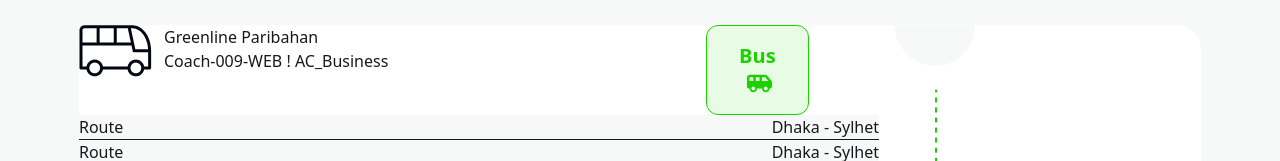
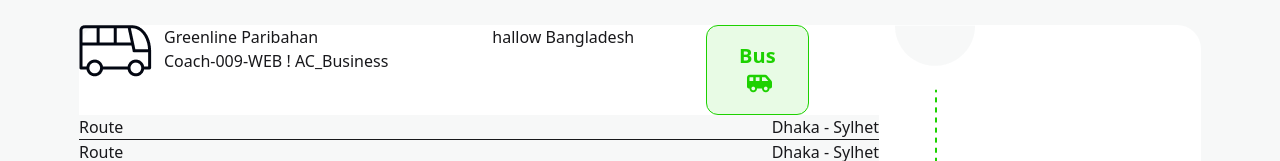
Before and after one commit to Newajdev/smarticketing, a plain HTML site: page index.html in a window 1280 px wide. Shown: the part 1879-2040 px from the top of the page. Drawn offline with nearby package versions, Linux system fonts and the light colour scheme.

Commit message:
Some error fixd

```diff
--- a/index.html
+++ b/index.html
@@ -195,6 +195,8 @@
                                     </div>
                                 </div>
 
+                                hallow Bangladesh
+
 
 
                                 <div>
```
